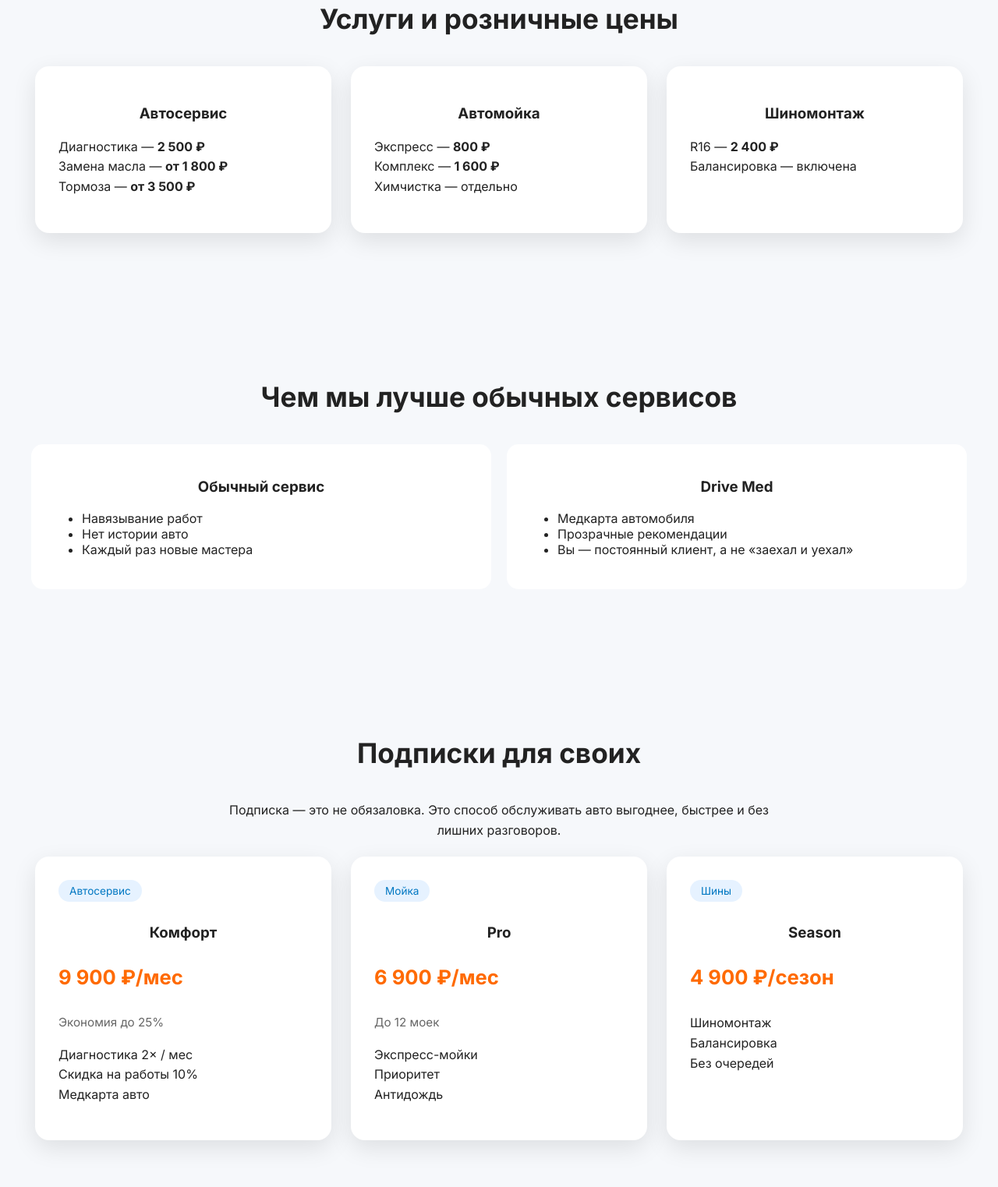
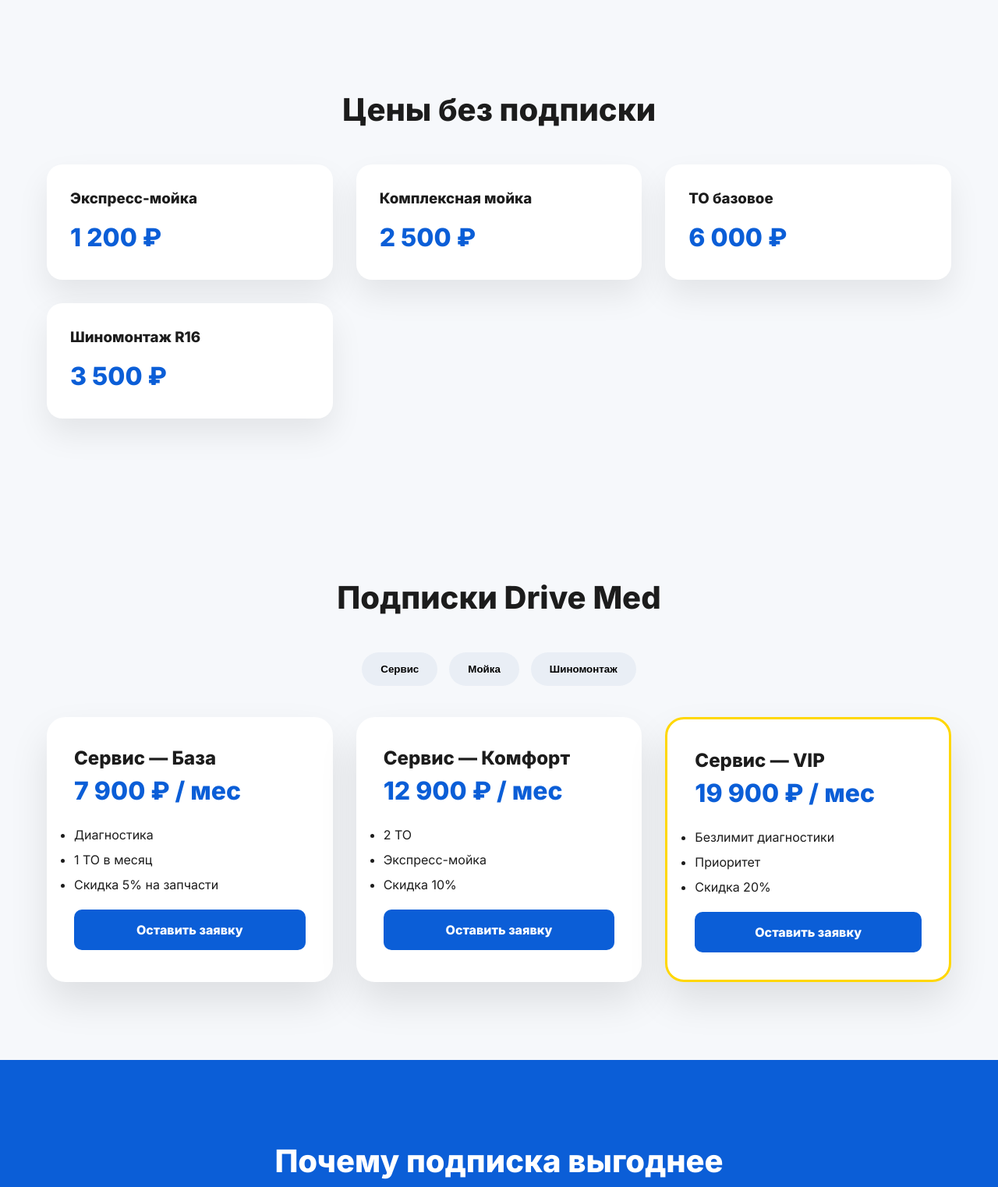
Before and after one commit to OYRS0/servise, a plain HTML site: page index.html in a window 1280 px wide. Shown: the part 1073-2596 px from the top of the page at 78% size. Drawn offline with Linux system fonts and the light colour scheme.

Commit message:
Update index.html

```diff
--- a/index.html
+++ b/index.html
@@ -4,135 +4,314 @@
 <meta charset="UTF-8">
 <meta name="viewport" content="width=device-width, initial-scale=1.0">
 <title>Drive Med — больница для машин</title>
-<link href="https://fonts.googleapis.com/css2?family=Inter:wght@400;600;700&display=swap" rel="stylesheet">
+
+<link href="https://fonts.googleapis.com/css2?family=Inter:wght@400;600;800&display=swap" rel="stylesheet">
+
 <style>
-body{margin:0;font-family:'Inter',sans-serif;background:#f6f8fb;color:#222}
-section{padding:80px 20px}
-.container{max-width:1200px;margin:auto}
-h1,h2,h3{text-align:center}
-h1{font-size:3em}
-h2{font-size:2.2em;margin-bottom:40px}
-p{line-height:1.6}
-.btn{display:inline-block;background:#0077c2;color:#fff;padding:14px 26px;border-radius:8px;text-decoration:none;font-weight:600}
-.hero{background:linear-gradient(135deg,#0077c2,#00aaff);color:#fff;text-align:center;padding:140px 20px}
-.cards{display:flex;gap:25px;flex-wrap:wrap;justify-content:center}
-.card{background:#fff;border-radius:18px;padding:30px;width:320px;box-shadow:0 10px 30px rgba(0,0,0,.1)}
-.price{font-size:1.6em;color:#ff6a00;font-weight:700}
-.muted{color:#666;font-size:.95em}
-.compare{display:grid;grid-template-columns:1fr 1fr;gap:20px}
-.compare div{background:#fff;padding:25px;border-radius:15px}
-footer{background:#0077c2;color:#fff;text-align:center;padding:30px}
-.badge{display:inline-block;background:#e6f2ff;color:#0077c2;padding:6px 14px;border-radius:20px;font-size:.85em;margin-bottom:10px}
+*{box-sizing:border-box;margin:0;padding:0}
+body{
+  font-family:'Inter',sans-serif;
+  background:#f6f8fb;
+  color:#1c1c1c;
+  line-height:1.5;
+}
+a{text-decoration:none;color:inherit}
+.container{max-width:1200px;margin:auto;padding:0 20px}
+
+/* ===== АКЦИЯ ===== */
+.top-promo{
+  background:linear-gradient(90deg,#ff6a00,#ff9a00);
+  color:#fff;
+  text-align:center;
+  padding:12px;
+  font-weight:600;
+}
+
+/* ===== HERO ===== */
+.hero{
+  background:radial-gradient(circle at top,#0b5ed7,#043d8b);
+  color:#fff;
+  padding:120px 0 100px;
+  position:relative;
+  overflow:hidden;
+}
+.hero h1{
+  font-size:56px;
+  font-weight:800;
+  max-width:700px;
+}
+.hero p{
+  font-size:20px;
+  max-width:600px;
+  margin:20px 0 40px;
+  opacity:.9;
+}
+.hero .cta{
+  display:inline-block;
+  background:#fff;
+  color:#043d8b;
+  padding:16px 28px;
+  border-radius:12px;
+  font-weight:700;
+  transition:.3s;
+}
+.hero .cta:hover{transform:scale(1.05)}
+
+/* ===== БЛОКИ ===== */
+section{padding:100px 0}
+h2{
+  font-size:40px;
+  margin-bottom:40px;
+  text-align:center;
+}
+
+/* ===== ПРЕИМУЩЕСТВА ===== */
+.grid{
+  display:grid;
+  grid-template-columns:repeat(auto-fit,minmax(250px,1fr));
+  gap:30px;
+}
+.card{
+  background:#fff;
+  border-radius:20px;
+  padding:30px;
+  box-shadow:0 20px 40px rgba(0,0,0,.08);
+  transition:.3s;
+}
+.card:hover{transform:translateY(-10px)}
+.card h3{margin-bottom:12px}
+
+/* ===== ЦЕНЫ БЕЗ ПОДПИСКИ ===== */
+.price-table{
+  display:grid;
+  grid-template-columns:repeat(auto-fit,minmax(280px,1fr));
+  gap:30px;
+}
+.price{
+  font-size:32px;
+  font-weight:800;
+  color:#0b5ed7;
+}
+
+/* ===== ПОДПИСКИ ===== */
+.sub-controls{
+  display:flex;
+  justify-content:center;
+  gap:15px;
+  margin-bottom:40px;
+  flex-wrap:wrap;
+}
+.sub-controls button{
+  padding:14px 24px;
+  border-radius:999px;
+  border:none;
+  background:#e9eef5;
+  cursor:pointer;
+  font-weight:600;
+}
+.sub-controls button.active{
+  background:#0b5ed7;
+  color:#fff;
+}
+
+.subscriptions{
+  display:grid;
+  grid-template-columns:repeat(auto-fit,minmax(280px,1fr));
+  gap:30px;
+}
+
+.sub{
+  background:#fff;
+  border-radius:24px;
+  padding:35px;
+  box-shadow:0 25px 50px rgba(0,0,0,.1);
+}
+.sub.vip{border:3px solid gold}
+.sub h3{font-size:24px}
+.sub ul{margin:20px 0}
+.sub ul li{margin-bottom:8px}
+.sub .price{margin-bottom:10px}
+.sub .btn{
+  display:block;
+  text-align:center;
+  background:#0b5ed7;
+  color:#fff;
+  padding:14px;
+  border-radius:10px;
+  font-weight:700;
+}
+
+/* ===== УНИЖАЕМ КОНКУРЕНТОВ ===== */
+.kill{
+  background:#0b5ed7;
+  color:#fff;
+}
+.kill .card{background:rgba(255,255,255,.1);color:#fff}
+
+/* ===== FOOTER ===== */
+footer{
+  background:#0a0a0a;
+  color:#aaa;
+  padding:50px 0;
+  text-align:center;
+}
 </style>
 </head>
+
 <body>
 
+<div class="top-promo">
+🔥 Первые 100 клиентов получают статус «Основатель Drive Med» — пожизненные бонусы и приоритет
+</div>
+
 <section class="hero">
-  <h1>Drive Med</h1>
-  <p>Больница для машин. Честный автосервис без развода и навязывания.</p>
-  <a class="btn" href="#">Записаться на диагностику</a>
+  <div class="container">
+    <h1>Drive Med — больница для машин</h1>
+    <p>
+      Честный автосервис, мойка и шиномонтаж 24/7.
+      Без разводов, без навязываний, с человеческим подходом.
+    </p>
+    <a href="#subs" class="cta">Посмотреть подписки</a>
+  </div>
 </section>
 
 <section>
   <div class="container">
-<h2>Почему нам доверяют</h2>
-<div class="cards">
-  <div class="card"><h3>Честность</h3><p>Мы не продаём лишнее. Только то, что реально нужно машине.</p></div>
-  <div class="card"><h3>24/7</h3><p>Работаем круглосуточно. Москва / Красногорск.</p></div>
-  <div class="card"><h3>Подход клиники</h3><p>Каждое авто — пациент с историей, а не разовая услуга.</p></div>
+    <h2>Почему к нам переходят от других</h2>
+    <div class="grid">
+      <div class="card"><h3>Без развода</h3><p>Никаких «у вас срочно всё плохо». Только факты.</p></div>
+      <div class="card"><h3>24/7</h3><p>Работаем, когда удобно вам, а не «до 19:00».</p></div>
+      <div class="card"><h3>Подписки</h3><p>Вы платите меньше и знаете цену заранее.</p></div>
+      <div class="card"><h3>Один комплекс</h3><p>Сервис, мойка, шиномонтаж — всё в одном месте.</p></div>
     </div>
   </div>
 </section>
 
 <section>
   <div class="container">
-<h2>Услуги и розничные цены</h2>
-<div class="cards">
-  <div class="card">
-    <h3>Автосервис</h3>
-    <p>Диагностика — <b>2 500 ₽</b><br>Замена масла — <b>от 1 800 ₽</b><br>Тормоза — <b>от 3 500 ₽</b></p>
-  </div>
-  <div class="card">
-    <h3>Автомойка</h3>
-    <p>Экспресс — <b>800 ₽</b><br>Комплекс — <b>1 600 ₽</b><br>Химчистка — отдельно</p>
-  </div>
-  <div class="card">
-    <h3>Шиномонтаж</h3>
-    <p>R16 — <b>2 400 ₽</b><br>Балансировка — включена</p>
-  </div>
+    <h2>Цены без подписки</h2>
+    <div class="price-table">
+      <div class="card"><h3>Экспресс-мойка</h3><div class="price">1 200 ₽</div></div>
+      <div class="card"><h3>Комплексная мойка</h3><div class="price">2 500 ₽</div></div>
+      <div class="card"><h3>ТО базовое</h3><div class="price">6 000 ₽</div></div>
+      <div class="card"><h3>Шиномонтаж R16</h3><div class="price">3 500 ₽</div></div>
     </div>
   </div>
 </section>
 
-<section>
+<section id="subs">
   <div class="container">
-<h2>Чем мы лучше обычных сервисов</h2>
-<div class="compare">
-  <div>
-    <h3>Обычный сервис</h3>
+    <h2>Подписки Drive Med</h2>
+
+    <div class="sub-controls">
+      <button class="active" onclick="filterSubs('service')">Сервис</button>
+      <button onclick="filterSubs('wash')">Мойка</button>
+      <button onclick="filterSubs('tires')">Шиномонтаж</button>
+    </div>
+
+    <div class="subscriptions">
+
+      <!-- СЕРВИС -->
+      <div class="sub service">
+        <h3>Сервис — База</h3>
+        <div class="price">7 900 ₽ / мес</div>
         <ul>
-      <li>Навязывание работ</li>
-      <li>Нет истории авто</li>
-      <li>Каждый раз новые мастера</li>
+          <li>Диагностика</li>
+          <li>1 ТО в месяц</li>
+          <li>Скидка 5% на запчасти</li>
         </ul>
+        <a class="btn">Оставить заявку</a>
       </div>
-  <div>
-    <h3>Drive Med</h3>
+
+      <div class="sub service">
+        <h3>Сервис — Комфорт</h3>
+        <div class="price">12 900 ₽ / мес</div>
         <ul>
-      <li>Медкарта автомобиля</li>
-      <li>Прозрачные рекомендации</li>
-      <li>Вы — постоянный клиент, а не «заехал и уехал»</li>
+          <li>2 ТО</li>
+          <li>Экспресс-мойка</li>
+          <li>Скидка 10%</li>
         </ul>
+        <a class="btn">Оставить заявку</a>
       </div>
+
+      <div class="sub service vip">
+        <h3>Сервис — VIP</h3>
+        <div class="price">19 900 ₽ / мес</div>
+        <ul>
+          <li>Безлимит диагностики</li>
+          <li>Приоритет</li>
+          <li>Скидка 20%</li>
+        </ul>
+        <a class="btn">Оставить заявку</a>
+      </div>
+
+      <!-- МОЙКА -->
+      <div class="sub wash">
+        <h3>Мойка — База</h3>
+        <div class="price">4 900 ₽</div>
+        <ul><li>4 экспресс-мойки</li></ul>
+        <a class="btn">Оставить заявку</a>
+      </div>
+
+      <div class="sub wash">
+        <h3>Мойка — Комфорт</h3>
+        <div class="price">7 900 ₽</div>
+        <ul><li>8 моек</li><li>Чернение резины</li></ul>
+        <a class="btn">Оставить заявку</a>
+      </div>
+
+      <div class="sub wash vip">
+        <h3>Мойка — VIP</h3>
+        <div class="price">12 900 ₽</div>
+        <ul><li>Безлимит экспресс</li><li>Приоритет</li></ul>
+        <a class="btn">Оставить заявку</a>
+      </div>
+
+      <!-- ШИНЫ -->
+      <div class="sub tires">
+        <h3>Шины — База</h3>
+        <div class="price">3 900 ₽</div>
+        <ul><li>1 шиномонтаж</li></ul>
+        <a class="btn">Оставить заявку</a>
+      </div>
+
+      <div class="sub tires vip">
+        <h3>Шины — VIP</h3>
+        <div class="price">6 900 ₽</div>
+        <ul><li>2 шиномонтажа</li><li>Приоритет</li></ul>
+        <a class="btn">Оставить заявку</a>
+      </div>
+
     </div>
   </div>
 </section>
 
-<section>
+<section class="kill">
   <div class="container">
-<h2>Подписки для своих</h2>
-<p style="text-align:center;max-width:700px;margin:auto">
-Подписка — это не обязаловка. Это способ обслуживать авто выгоднее, быстрее и без лишних разговоров.
-</p>
-<br>
-<div class="cards">
-  <div class="card">
-    <span class="badge">Автосервис</span>
-    <h3>Комфорт</h3>
-    <p class="price">9 900 ₽/мес</p>
-    <p class="muted">Экономия до 25%</p>
-    <p>Диагностика 2× / мес<br>Скидка на работы 10%<br>Медкарта авто</p>
-  </div>
-  <div class="card">
-    <span class="badge">Мойка</span>
-    <h3>Pro</h3>
-    <p class="price">6 900 ₽/мес</p>
-    <p class="muted">До 12 моек</p>
-    <p>Экспресс-мойки<br>Приоритет<br>Антидождь</p>
-  </div>
-  <div class="card">
-    <span class="badge">Шины</span>
-    <h3>Season</h3>
-    <p class="price">4 900 ₽/сезон</p>
-    <p>Шиномонтаж<br>Балансировка<br>Без очередей</p>
-  </div>
+    <h2>Почему подписка выгоднее</h2>
+    <div class="grid">
+      <div class="card">У конкурентов — платишь каждый раз</div>
+      <div class="card">У нас — фикс и спокойствие</div>
+      <div class="card">У них — «вдруг нашли поломку»</div>
+      <div class="card">У нас — только по факту</div>
     </div>
   </div>
 </section>
 
-<section>
-<div class="container">
-<h2>Первые 100 клиентов</h2>
-<p style="text-align:center">
-Бесплатная диагностика + статус «Основатель сервиса»
-<br>Фиксация максимальных условий навсегда
-</p>
-</div>
-</section>
+<footer>
+  Drive Med © 2025 · Москва / Красногорск · 24/7
+</footer>
 
-<footer>
-Drive Med © 2025 — честный сервис для машин
-</footer>
+<script>
+function filterSubs(type){
+  document.querySelectorAll('.sub').forEach(s=>{
+    s.style.display=s.classList.contains(type)?'block':'none'
+  })
+  document.querySelectorAll('.sub-controls button').forEach(b=>b.classList.remove('active'))
+  event.target.classList.add('active')
+}
+filterSubs('service')
+</script>
 
 </body>
 </html>
```
Lines whose indentation alone changed are shown as unchanged.
